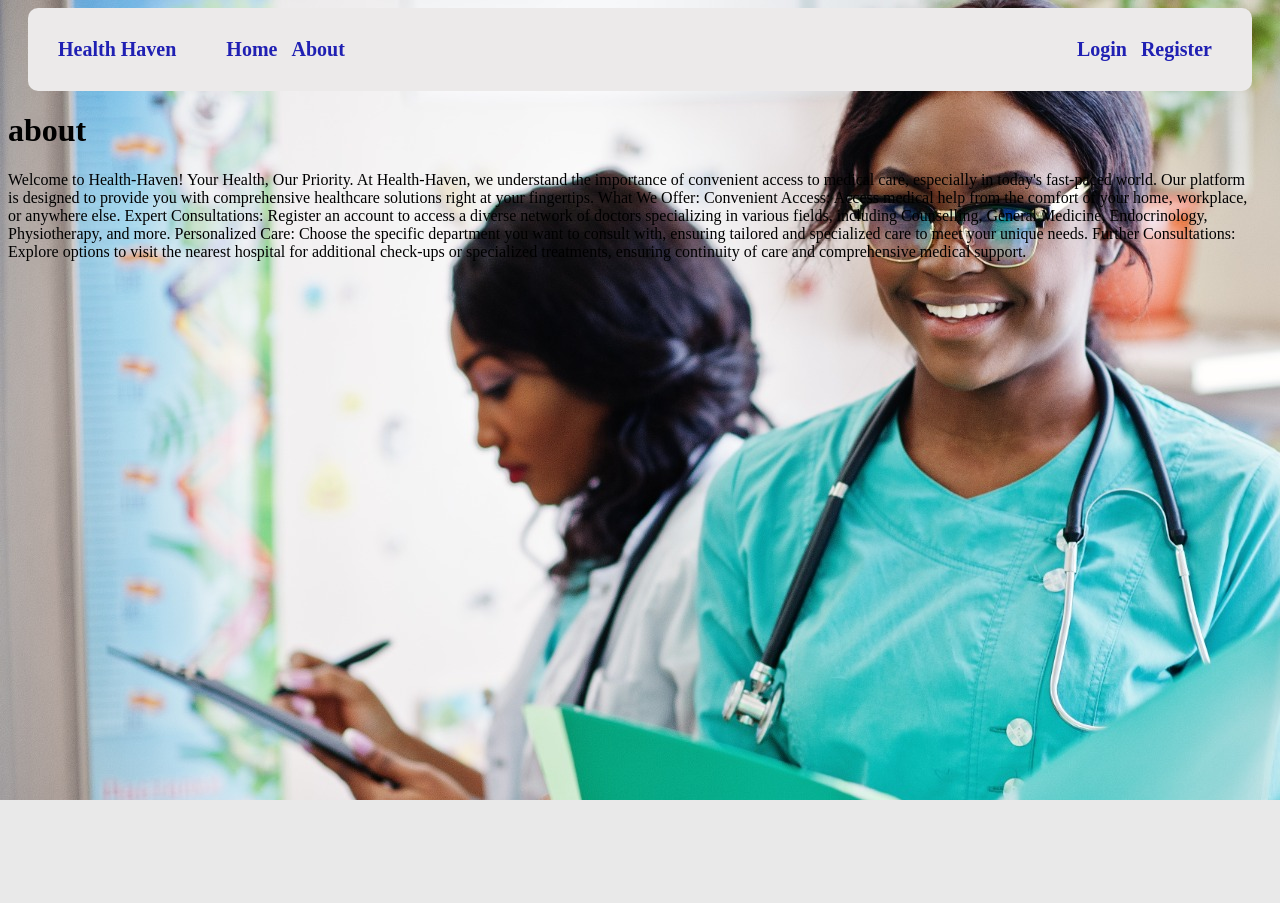
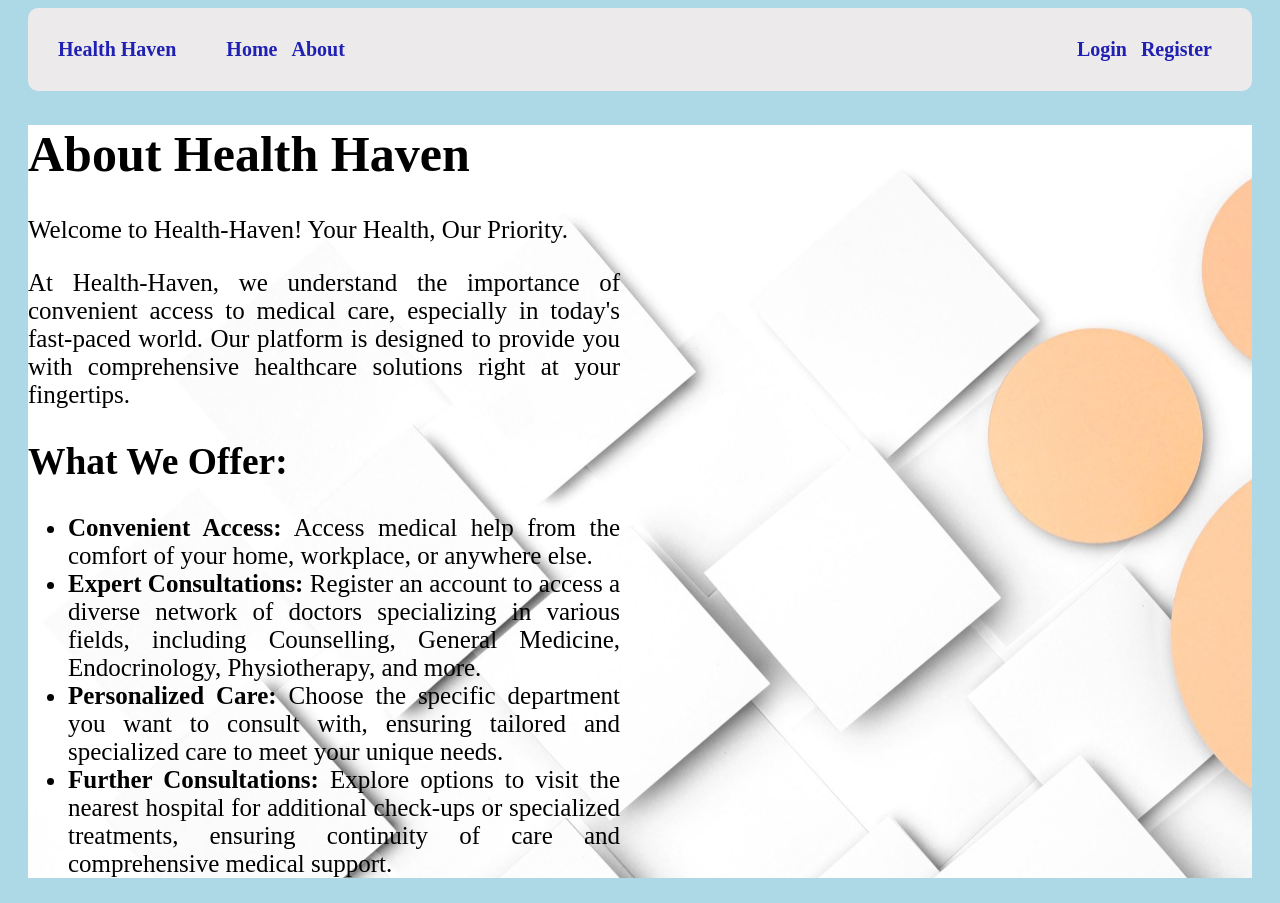
Before and after one commit to AzorAha1/Health-Haven, a Flask app: page /about in a window 1280 px wide. Before the commit the page ends 800 px from the top, so only its background shows below. Run offline with Flask 3, Linux system fonts and the light colour scheme.

Commit message:
landing page

```diff
--- a/frontend/styles/content.css
+++ b/frontend/styles/content.css
@@ -145,33 +145,84 @@ form {
     width: 600px;
     margin: 0 auto;
 }
-.home-content-box {
-    padding: 20px;
-    width: 600px;
-    height: auto;
-    margin: 0 auto 0 20px;
-    border-radius: 20px;
+.container {
+    width: 100%;
+    height: 100vh;
+}
+.slides {
+    width: 100%;
+    height: 100vh;
     display: flex;
-    flex-direction: column;
-    align-items: flex-start; /* Align text to the left */
+    align-items: center;
+    justify-content: center;
+    gap: 50px;
+    color: black;
+}
+.slides img {
+    width: 350px;
+}
+.slides h2 {
+    font-size: 70px;
+    font-weight: 600;
+    max-width: 650px;
+}
+.slide1 {
+
+    background-image: url(../styles/images/bg2.jpeg);
+}
+.slide2 {
+    background-image: url(../styles/images/bg3.jpeg);
 }
 
-.home-content-box h1,
-.home-content-box p {
-    margin-left: 20px; /* Add margin to create space from the left */
+/* Style for department icons */
+.department-icons {
+    display: flex;
+    flex-wrap: wrap;
+    justify-content: space-around;
+    align-items: center;
+    margin-top: 20px;
 }
 
-@media (max-width: 768px) {
-    .content-box {
-        width: 50%; /* Adjust the width as needed for smaller screens */
-        height: auto;
-        margin: 20px auto; /* Center the content box */
-    }
+.department-icon {
+    text-align: center;
+    margin: 0 10px;
+    width: 150px; /* Adjust the width as needed */
+}
+
+.department-icon img {
+    width: 190px;
+    height: 190px;
+}
+
+/* Style for text in slide 1 */
+.text-container {
+    text-align: left;
+    max-width: 50%; /* Adjust the width as needed */
+    margin-right: auto;
+    padding-right: 0 auto 20px; /* Adjust the padding as needed */
+}
+
+.know-more {
+    text-align: left; /* Align text to the right */
+    max-width: 50%;
+    margin-right: 20px; /* Adjust the margin as needed */
+    padding-right: 0 auto 20px;
+    justify-content: bottom;
+}
+
+.know-more-link {
+    font-size: 20px;
+    position: absolute;
+    bottom: 0;
+    left: 0;
+    display: block; /* Make the link a block element */
+    margin-bottom: 20px; /* Add some top margin for separation */
 }
 
 .about-content {
-    font-size: medium;
-    margin: 0 20px 0 auto;
-    color: black;
-
+    font-size: 25px;
+    margin: 20px;
+    background-image: url(../styles/images/bg1.jpeg);
+    padding-inline-end: 50%;
+    text-align: justify;
 }
--- a/frontend/styles/nav.css
+++ b/frontend/styles/nav.css
@@ -21,7 +21,7 @@
     color: rgb(32, 32, 179);
 }
 body {
-    background-image: url('../styles/images/bg2.jpeg');
+    background-color: lightblue
 }
 .nav-item:hover {
     color: rgb(129, 105, 75);
--- a/frontend/templates/about.html
+++ b/frontend/templates/about.html
@@ -1,18 +1,18 @@
 {% extends 'default.html' %}
-{% block content%}
+
+{% block content %}
     <div class="about-content">
-        <h1>about</h1>
-        <p>Welcome to Health-Haven! Your Health, Our Priority.
+        <h1>About Health Haven</h1>
+        <p>Welcome to Health-Haven! Your Health, Our Priority.</p>
 
-            At Health-Haven, we understand the importance of convenient access to medical care,
-            especially in today's fast-paced world.
-            Our platform is designed to provide you with comprehensive healthcare solutions right at your fingertips.
+        <p>At Health-Haven, we understand the importance of convenient access to medical care, especially in today's fast-paced world. Our platform is designed to provide you with comprehensive healthcare solutions right at your fingertips.</p>
 
-            What We Offer:
-            Convenient Access: Access medical help from the comfort of your home, workplace, or anywhere else.
-            Expert Consultations: Register an account to access a diverse network of doctors specializing in various fields, including Counselling, General Medicine, Endocrinology, Physiotherapy, and more.
-            Personalized Care: Choose the specific department you want to consult with, ensuring tailored and specialized care to meet your unique needs.
-            Further Consultations: Explore options to visit the nearest hospital for additional check-ups or specialized treatments, ensuring continuity of care and comprehensive medical support.
-        </p>
+        <h2>What We Offer:</h2>
+        <ul>
+            <li><strong>Convenient Access:</strong> Access medical help from the comfort of your home, workplace, or anywhere else.</li>
+            <li><strong>Expert Consultations:</strong> Register an account to access a diverse network of doctors specializing in various fields, including Counselling, General Medicine, Endocrinology, Physiotherapy, and more.</li>
+            <li><strong>Personalized Care:</strong> Choose the specific department you want to consult with, ensuring tailored and specialized care to meet your unique needs.</li>
+            <li><strong>Further Consultations:</strong> Explore options to visit the nearest hospital for additional check-ups or specialized treatments, ensuring continuity of care and comprehensive medical support.</li>
+        </ul>
     </div>
 {% endblock %}
```
Also changed, not shown: frontend/templates/home.html (+29 -57 lines), backend/health-haven.db.
